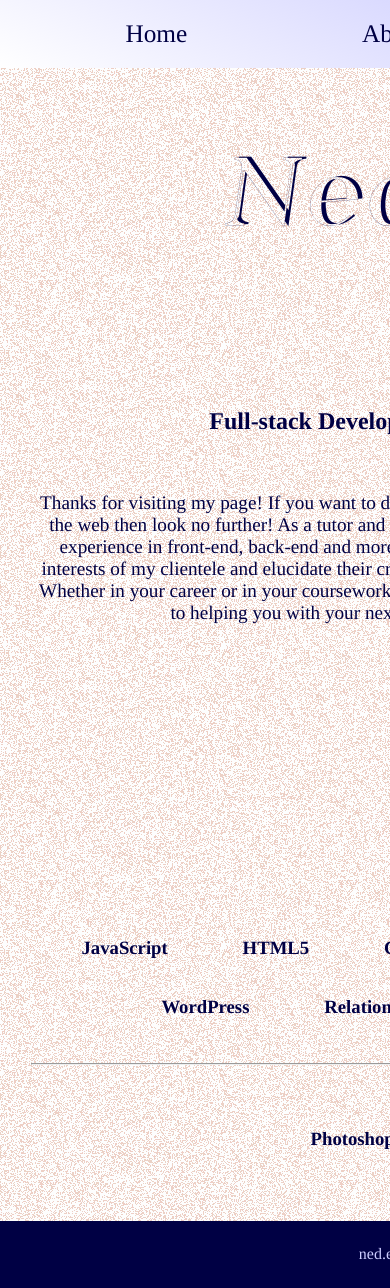
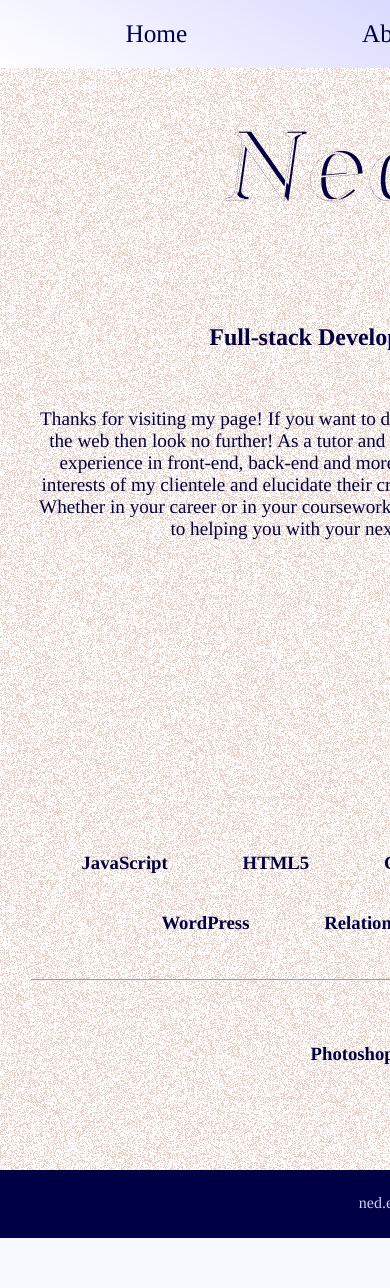
Before and after one commit to edmundeisenberg/website, a PHP site: page / in a window 390 px wide; the page is wider, and only the part inside the window is pictured. After the commit the page ends 1238 px from the top of that part, so only its background shows below. Run offline with PHP 8.4, Linux system fonts and the light colour scheme.

Commit message:
fixes mobile menu z-index, section spnal layout, and ephemeral modifications

```diff
--- a/style.css
+++ b/style.css
@@ -12,14 +12,6 @@
 	font-family: phos;
  	src: url(fonts/Phosph12.woff);
 }
-
-
-/*
-@font-face {
-	font-family: allElse;
- 	src: url(fonts/AlteHaasGroteskRegular.woff);
-}
- */
 
 
 a {
@@ -44,7 +36,6 @@ a:visited {
 }
 
 body {
-
 	margin:0 0;
 	background-image:url("./assets/dither_bg.png");
 	background-repeat:repeat;
@@ -52,9 +43,6 @@ body {
 	background-size:25%;
 
 	background-attachment: fixed;
-	background-blend-mode: lighten;
-
-
 }
 
 /*
@@ -76,11 +64,9 @@ body {
 	display:table;
 	position:relative;
 	/* background-image: linear-gradient(28deg, #fff, #a0a0ff); */
-
  /*
 	background-image:url("./assets/new_background.png");
 	background-repeat:repeat;
-
 	background-size:50%;
  */
 	background-color:rgba(255,255,255,.25);
@@ -108,7 +94,6 @@ background-image:url("./assets/new_background.png");
 	color:#f04530;
  */
  color:#000044;
-
 /*
 	color:#cd9f5f;
  */
@@ -123,22 +108,23 @@ background-image:url("./assets/new_background.png");
 }
 
 .menu, .menu_icon {
+	z-index:10;
 	position:fixed;
 	top:0;
 	right: 0;
 	width:16vw;
 	height:16vw;
 	margin: 5px 5px;
+	background-color: #000044;
 
-	background-color: #000044;
 }
 
-
 .menu_icon {
+/*
 	z-index:10;
+ */
 	text-align:center;
 }
-
 
 .menu_icon div{
 	height: 7%;
@@ -146,8 +132,6 @@ background-image:url("./assets/new_background.png");
 	background-color: #ccccff;
 	margin: 16% 10%;
 }
-
-
 
 .menu > div {
 	display:block;
@@ -172,7 +156,10 @@ background-image:url("./assets/new_background.png");
 	font-family: "Times", Times, serif;
 	font-size:3vh;
 	color:#ccccff;
+/*
 	background-color:#000044;
+ */
+ background-color: rgba(0,0,68,.87);
 	padding:14px;
 }
 
@@ -273,7 +260,7 @@ textarea {
 	}
 
 	.header {
-		height:30vh;
+		height:24vh;
 	}
 
 	.letterhead {
@@ -292,7 +279,6 @@ textarea {
 	}
 
 	.menu {
-
 		position:relative;
 		top:none;
 		right: none;
@@ -300,7 +286,6 @@ textarea {
 		width:100%;
 		height: 8vh;
 		background-image: linear-gradient(28deg, #fff, #a0a0ff);
-
 	}
 
 	.menu_icon {
@@ -319,7 +304,6 @@ textarea {
 
 	.menu a {
 		display:table-cell;
-
 		line-height:100%;
 		vertical-align:middle;
 		column-width:20%;
@@ -335,8 +319,6 @@ textarea {
 			background-color:#000044;
  */
 		background-color:rgba(0,0,0,0);
-
-
 		padding:0;
 	}
 
@@ -349,8 +331,6 @@ textarea {
 		background-color: #ccccff;
  */
  	 background-color:rgba(255,255,255,.25);
-
-
 	}
 
 	.section > .clear {
@@ -360,7 +340,7 @@ textarea {
 
 
 	.section > div > div {
-		padding:8vh 8vw 8vh 8vw;
+		padding:4vh 8vw 2vh 8vw;
 	}
 
 	.section > * {
@@ -395,8 +375,6 @@ textarea {
 		width:100%;
 		background-color: #000044;
 		height: 8vh;
-
-
 	}
 
 	.footer * {
@@ -418,7 +396,6 @@ textarea {
 		display:block;
 	}
 
-
 }
 
 @media only screen and (min-device-width: 600px) and (max-device-width:768px) {
@@ -426,6 +403,7 @@ textarea {
 		padding:4vh 8vw 4vh 8vw ;
 		height: auto;
 	}
+
 	.section > * {
 		height:600px;
 	}
```
Lines whose indentation alone changed are shown as unchanged.
